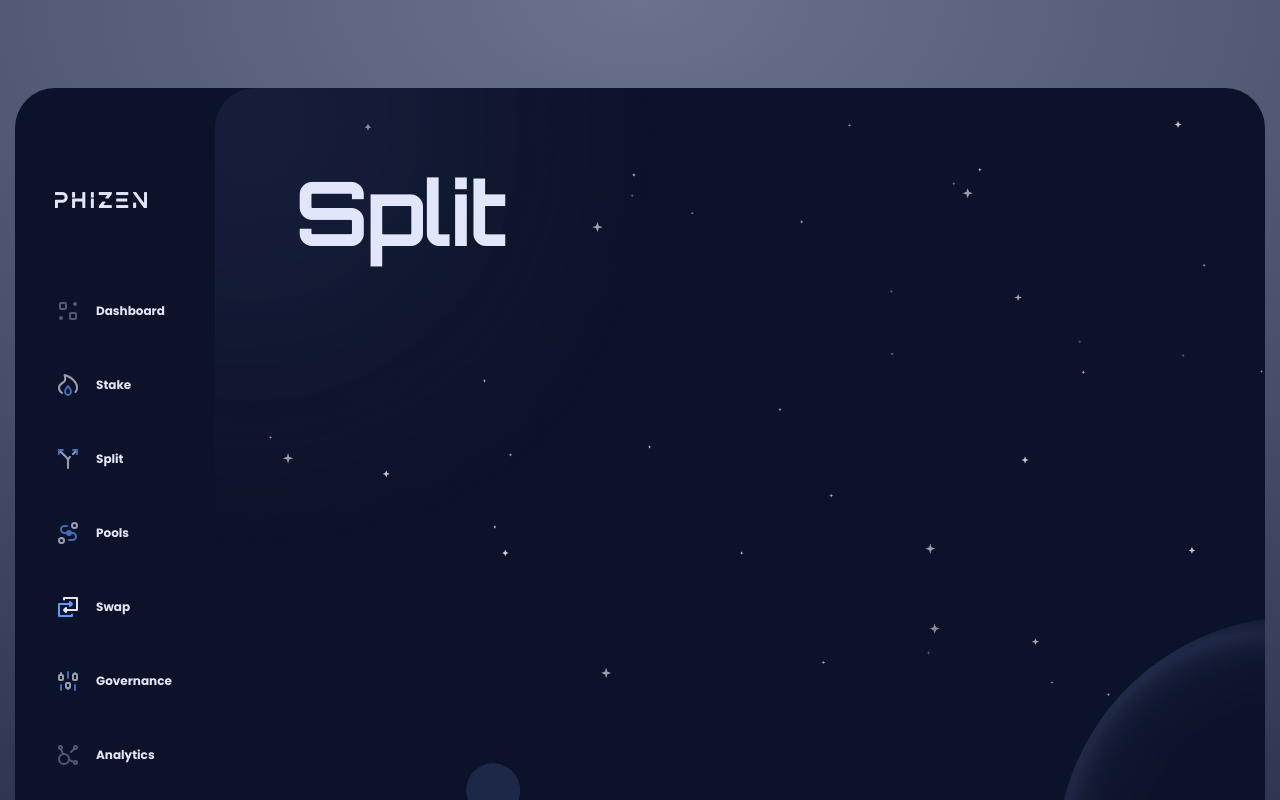
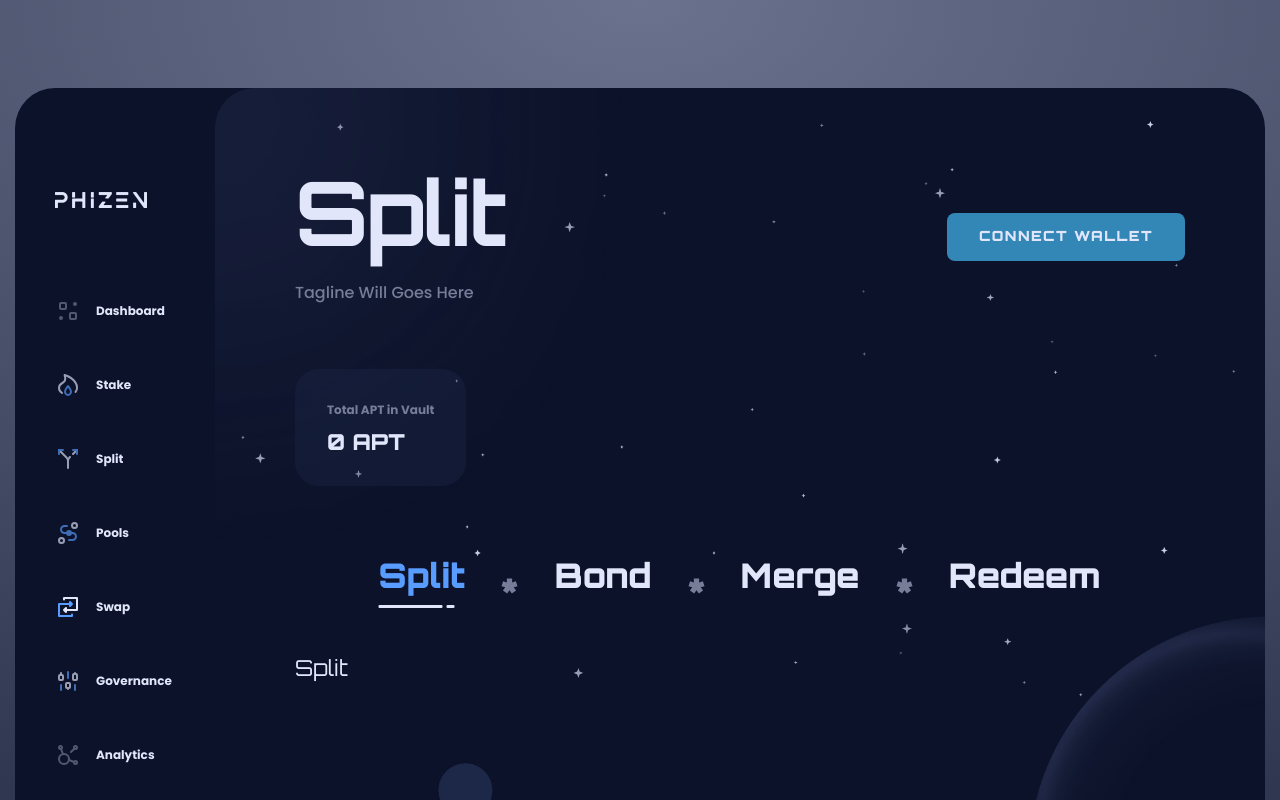
Before and after one commit to blaize-tech/aptos_sui_hack_2023_fe, a Next.js app: page /split in a window 1280 px wide. Shown: the top 800 px of the page. Built offline with nearby package versions, Linux system fonts and the light colour scheme.

Commit message:
Polishing

```diff
--- a/src/layout/index.tsx
+++ b/src/layout/index.tsx
@@ -11,6 +11,7 @@ const Layout = ({ children }: { children: JSX.Element }) => {
           <Box
             bgImage="/assets/images/bg_content.png"
             borderRadius="40px 0 0 40px"
+            bgPosition="right"
             bgSize="cover"
             p="80px"
           >
--- a/src/look/components/Tabs/index.tsx
+++ b/src/look/components/Tabs/index.tsx
@@ -19,7 +19,7 @@ export const Tab: FC<TabProps> = ({ title, children }) => <Box data-title={title
 export const TabList: FC<TabsProps> = ({ active, onChange, children }) => {
   return (
     <Box>
-      <Flex justifyContent="center" alignItems="center" mb="40px">
+      <Flex justifyContent="center" alignItems="center" mb="30px">
         <HStack
           divider={
             <Flex alignItems="center" justifyContent="center" px="28px" border={0}>
--- a/src/look/theme/globalStyles.ts
+++ b/src/look/theme/globalStyles.ts
@@ -35,7 +35,10 @@ const styles = {
         mb: 0,
       },
       h2: {},
-      h3: {},
+      h3: {
+        fontFamily: 'orbitron',
+        fontSize: '22px',
+      },
       h4: {},
       select: {
         px: '20px',
--- a/src/staticPages/Split/Split.tsx
+++ b/src/staticPages/Split/Split.tsx
@@ -1,13 +1,48 @@
-import React from 'react';
-import { Box, Text } from '@chakra-ui/react';
+import React, { useState } from 'react';
+import { Box, Button, Grid, Text, HStack } from '@chakra-ui/react';
 import { HtmlMeta } from '@look/components';
+import { Tab, TabList } from '@look/components/Tabs';
 
 export const Split = () => {
+  const [activeTab, setActiveTab] = useState<number>(0);
+
+  const handleTabChange = (newActive: number) => setActiveTab(newActive);
+
   return (
     <Box>
       <HtmlMeta title="Split" />
       <Box as="section">
-        <Text as="h1">Split</Text>
+        <Grid templateColumns="1fr auto" gap="32px" alignItems="center" mb="64px">
+          <Box>
+            <Text as="h1" mb="24px">
+              Split
+            </Text>
+            <Text color="gray" fontWeight={500}>
+              Tagline Will Goes Here
+            </Text>
+          </Box>
+          <Button>Connect Wallet</Button>
+        </Grid>
+        <HStack mb="64px">
+          <Box bgColor="blue.darkLight" borderRadius="24px" p="32px 32px 28px">
+            <Text color="gray" fontSize="12px" mb="6px" fontWeight={700}>
+              Total APT in Vault
+            </Text>
+            <Text fontFamily="orbitron" fontSize="22px" fontWeight={900}>
+              0 APT
+            </Text>
+          </Box>
+        </HStack>
+        <TabList active={activeTab} onChange={handleTabChange}>
+          <Tab title="Split">
+            <Box>
+              <Text as="h3">Split</Text>
+            </Box>
+          </Tab>
+          <Tab title="Bond">Bond</Tab>
+          <Tab title="Merge">Merge</Tab>
+          <Tab title="Redeem">Redeem</Tab>
+        </TabList>
       </Box>
     </Box>
   );
--- a/src/staticPages/Stake/Stake.tsx
+++ b/src/staticPages/Stake/Stake.tsx
@@ -14,7 +14,7 @@ export const Stake = () => {
       <Box as="section">
         <Grid templateColumns="1fr auto" gap="32px" alignItems="center" mb="40px">
           <Box>
-            <Text as="h1" mb="32px">
+            <Text as="h1" mb="24px">
               Stake
             </Text>
             <Text color="gray" fontWeight={500}>
@@ -30,7 +30,7 @@ export const Stake = () => {
                 {/*< ----- >*/}
                 <Box
                   borderRadius="24px 24px 50px 50px"
-                  p="32px 32px 51px"
+                  p="32px 32px 40px"
                   bgColor="blue.darkLight"
                   mb="2px"
                 >
@@ -62,7 +62,7 @@ export const Stake = () => {
                 {/*< ----- >*/}
                 <Box
                   borderRadius="50px 50px 24px 24px"
-                  p="51px 32px 32px"
+                  p="40px 32px 32px"
                   bgColor="blue.darkLight"
                   mb="32px"
                 >
```
